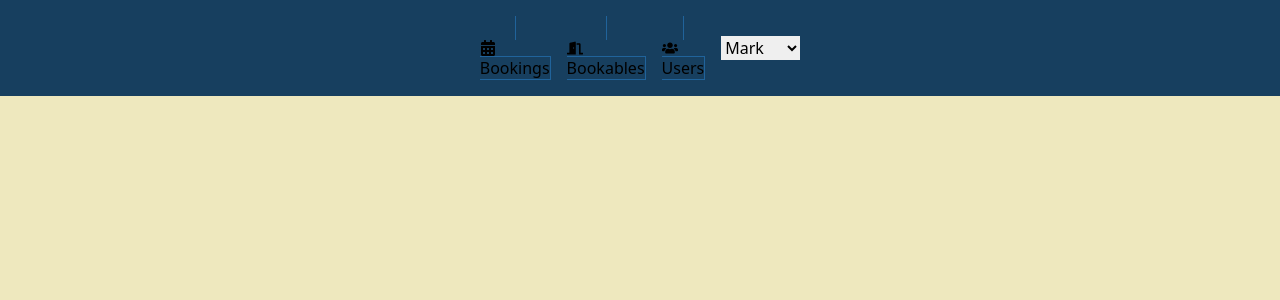
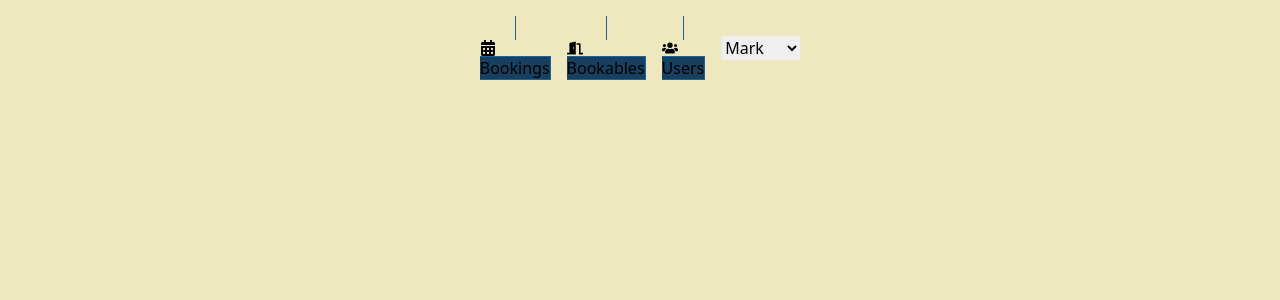
Before and after one commit to dev-seahouse/hooks-in-action, a React (Vite) app: page / in a window 1280 px wide. Shown: the top 300 px of the page. Built offline with nearby package versions, Linux system fonts and the light colour scheme.

Commit message:
added eslint rules

```diff
--- a/package.json
+++ b/package.json
@@ -24,6 +24,7 @@
   "dependencies": {
     "@formkit/auto-animate": "^1.0.0-beta.3",
     "classnames": "^2.3.2",
+    "eslint-plugin-tailwindcss": "^3.6.2",
     "history": "^5.3.0",
     "react": "^18.2.0",
     "react-aria": "^3.20.0",
@@ -55,7 +56,7 @@
     "husky": "^8.0.1",
     "lint-staged": "^13.0.3",
     "postcss": "^8.4.18",
-    "prettier": "2.7.1",
+    "prettier": "^2.7.1",
     "prettier-plugin-tailwindcss": "^0.1.13",
     "sort-package-json": "^2.0.0",
     "storybook": "^7.0.0-alpha.41",
--- a/src/App.tsx
+++ b/src/App.tsx
@@ -12,7 +12,7 @@ interface INavItem {
 
 function NavItem({ linkTo, children }: INavItem) {
   return (
-    <li className="ml-0 mt-0 mb-0 mr-4 inline-block p-0">
+    <li className="my-0 ml-0 mr-4 inline-block p-0">
       <Link to={linkTo} className="btn btn-header">
         {children}
       </Link>
@@ -24,7 +24,7 @@ function App() {
   return (
     <Router>
       <div className="App">
-        <header className="m-0 flex items-center justify-center bg-primary p-4">
+        <header className="m-0 flex items-center justify-center p-4">
           <nav>
             <ul className="m-0 list-none p-0">
               <NavItem linkTo="/bookings">
```
Also changed, not shown: 2 other files (tests, documents, lock files or other folders).
